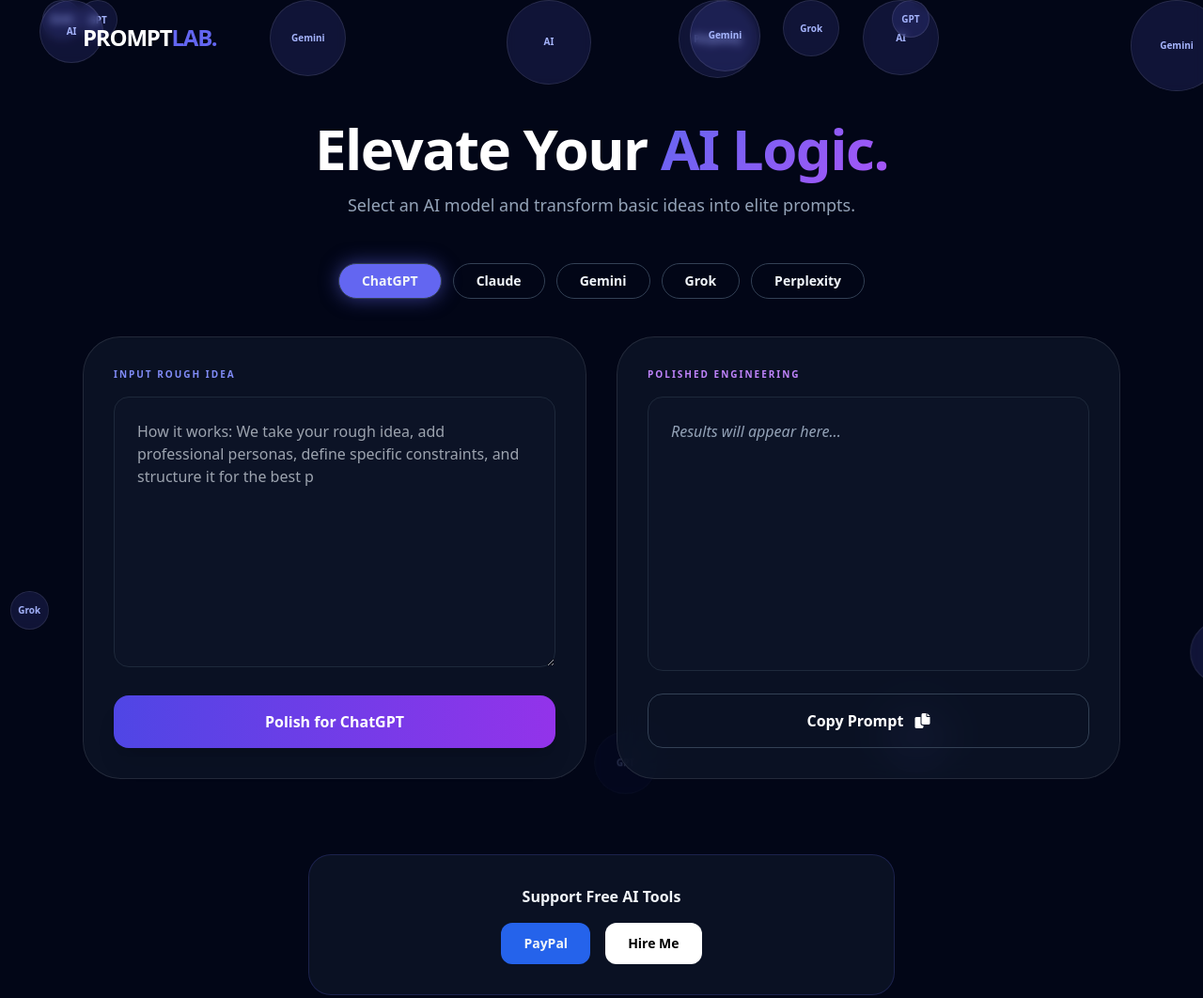
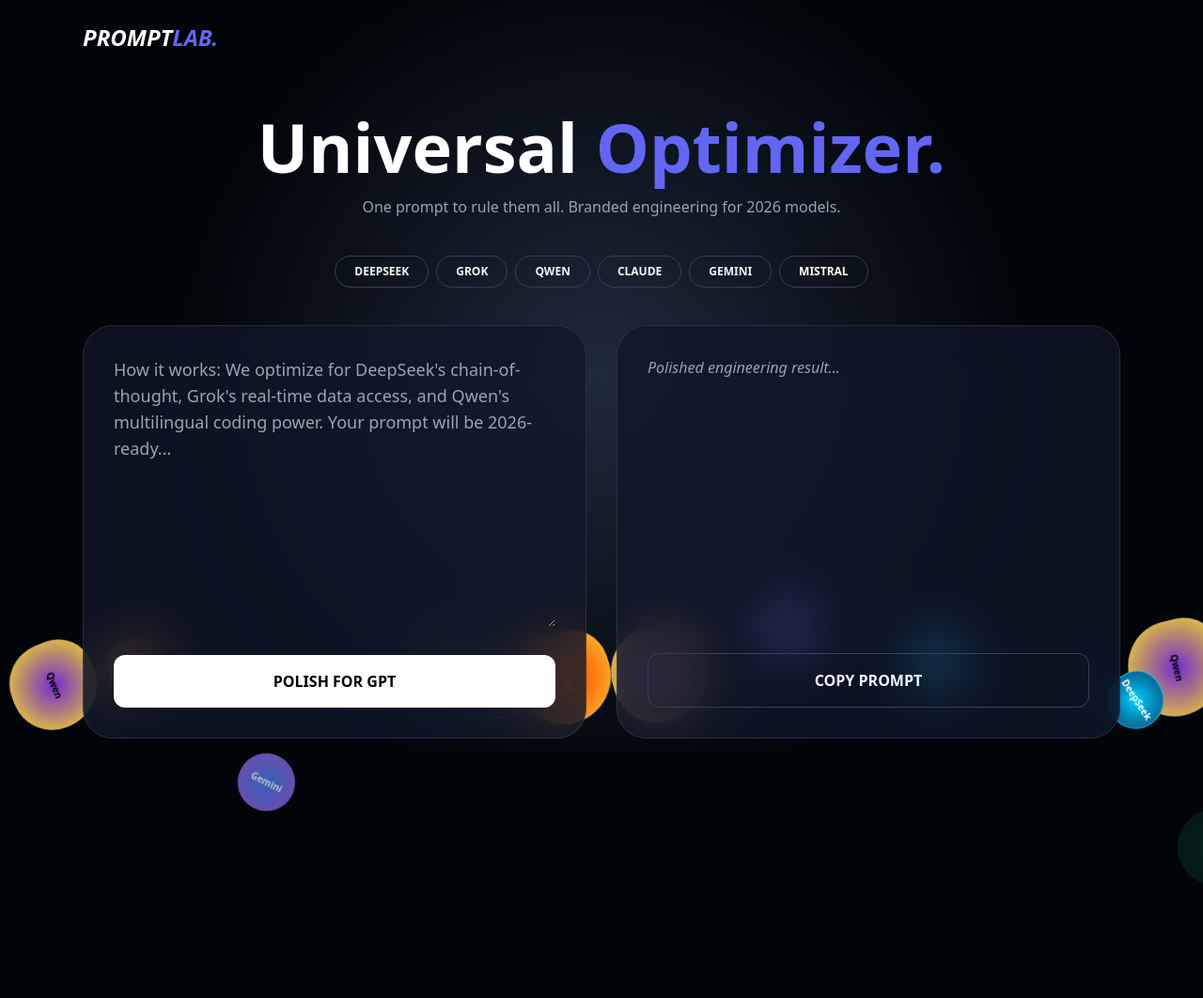
Before and after one commit to soahumv/Prompt-Polisher, a plain HTML site: page index.html in a window 1280 px wide. Shown: the top 1062 px of the page at 94% size. After the commit the page ends 946 px from the top, so only its background shows below. Drawn offline with nearby package versions, Linux system fonts and the light colour scheme.

Commit message:
Update index.html

```diff
--- a/index.html
+++ b/index.html
@@ -3,168 +3,155 @@
 <head>
     <meta charset="UTF-8">
     <meta name="viewport" content="width=device-width, initial-scale=1.0">
-    <title>PromptLab | Interactive AI Polisher</title>
+    <title>PromptLab | Universal AI Polisher</title>
     <script src="https://cdn.tailwindcss.com"></script>
     <link rel="stylesheet" href="https://cdnjs.cloudflare.com/ajax/libs/font-awesome/6.0.0/css/all.min.css">
 
     <style>
-        body {
-            background: #020617;
-            color: #f1f5f9;
-            overflow-x: hidden;
+        :root { --cursor-x: 50%; --cursor-y: 50%; }
+        body { background: #010409; color: #f1f5f9; overflow-x: hidden; margin: 0; }
+
+        /* Dynamic Background */
+        .bg-living {
+            position: fixed; top: 0; left: 0; width: 100%; height: 100%; z-index: -2;
+            background: radial-gradient(circle at var(--cursor-x) var(--cursor-y), #1e293b 0%, #010409 60%);
+            transition: background 0.1s ease;
         }
 
-        /* Floating Bubbles Styling */
+        /* Bubble Base Styles */
         .bubble {
-            position: absolute;
-            border-radius: 50%;
-            background: rgba(99, 102, 241, 0.15);
-            backdrop-filter: blur(5px);
-            border: 1px solid rgba(255, 255, 255, 0.1);
-            pointer-events: none;
-            z-index: -1;
-            animation: float 20s infinite linear;
+            position: absolute; border-radius: 50%; display: flex; align-items: center; justify-content: center;
+            font-weight: 900; font-size: 10px; color: white; pointer-events: none; z-index: -1;
+            backdrop-filter: blur(4px); border: 1px solid rgba(255,255,255,0.1);
+            animation: floatUp 25s infinite linear, wobble 5s infinite ease-in-out;
+            box-shadow: inset 0 0 20px rgba(255,255,255,0.1);
         }
 
-        @keyframes float {
-            0% { transform: translateY(100vh) translateX(0); opacity: 0; }
+        @keyframes floatUp {
+            0% { transform: translateY(110vh) rotate(0deg); opacity: 0; }
             10% { opacity: 1; }
             90% { opacity: 1; }
-            100% { transform: translateY(-20vh) translateX(50px); opacity: 0; }
+            100% { transform: translateY(-20vh) rotate(360deg); opacity: 0; }
         }
 
-        .gradient-brand {
-            background: linear-gradient(135deg, #6366f1 0%, #a855f7 100%);
-            -webkit-background-clip: text;
-            -webkit-text-fill-color: transparent;
+        @keyframes wobble {
+            0%, 100% { border-radius: 50% 50% 50% 50%; }
+            33% { border-radius: 40% 60% 50% 50%; }
+            66% { border-radius: 55% 45% 60% 40%; }
         }
 
-        .glass-card {
-            background: rgba(15, 23, 42, 0.7);
-            backdrop-filter: blur(16px);
-            border: 1px solid rgba(255, 255, 255, 0.1);
-        }
+        /* Brand Specifics */
+        .b-grok { background: radial-gradient(circle, #333 0%, #000 100%); border-color: #fff; box-shadow: 0 0 15px rgba(255,255,255,0.3); }
+        .b-deepseek { background: radial-gradient(circle, #00d4ff 0%, #003366 100%); border-color: #00d4ff; }
+        .b-gemini { background: radial-gradient(circle, #4285f4 0%, #9b51e0 100%); }
+        .b-qwen { background: radial-gradient(circle, #722ed1 0%, #fadb14 100%); color: #000; }
+        .b-claude { background: radial-gradient(circle, #d97706 0%, #fef3c7 100%); color: #78350f; }
+        .b-gpt { background: radial-gradient(circle, #10a37f 0%, #054a3a 100%); }
+        .b-mistral { background: radial-gradient(circle, #ff4500 0%, #fbbf24 100%); }
 
-        .ai-chip.active {
-            background: #6366f1;
-            box-shadow: 0 0 20px rgba(99, 102, 241, 0.5);
-        }
+        .glass-card { background: rgba(15, 23, 42, 0.8); backdrop-filter: blur(25px); border: 1px solid rgba(255, 255, 255, 0.1); }
+        .ai-chip.active { background: white; color: black; box-shadow: 0 0 20px #fff; }
     </style>
 </head>
-<body class="min-h-screen font-sans antialiased relative">
+<body class="min-h-screen relative antialiased">
 
+    <div class="bg-living"></div>
     <div id="bubble-container"></div>
 
-    <nav class="p-6 flex justify-between items-center max-w-6xl mx-auto">
-        <div class="text-2xl font-black tracking-tighter text-white">PROMPT<span class="text-indigo-500">LAB.</span></div>
+    <nav class="p-6 flex justify-between items-center max-w-6xl mx-auto relative z-10">
+        <div class="text-2xl font-black text-white italic">PROMPT<span class="text-indigo-500">LAB.</span></div>
     </nav>
 
-    <header class="text-center py-12 px-4">
-        <h1 class="text-5xl md:text-6xl font-extrabold text-white mb-4 tracking-tight">
-            Elevate Your <span class="gradient-brand">AI Logic.</span>
-        </h1>
-        <p class="text-slate-400 text-lg">Select an AI model and transform basic ideas into elite prompts.</p>
+    <header class="text-center py-10 px-4 relative z-10">
+        <h1 class="text-5xl md:text-7xl font-black text-white mb-4">Universal <span class="text-indigo-500">Optimizer.</span></h1>
+        <p class="text-slate-400">One prompt to rule them all. Branded engineering for 2026 models.</p>
     </header>
 
     <main class="max-w-6xl mx-auto px-6 pb-20 relative z-10">
-        <div class="flex flex-wrap justify-center gap-3 mb-10">
-            <button onclick="selectAI('ChatGPT', this)" class="ai-chip active px-6 py-2 rounded-full border border-slate-700 text-sm font-bold transition-all">ChatGPT</button>
-            <button onclick="selectAI('Claude', this)" class="ai-chip px-6 py-2 rounded-full border border-slate-700 text-sm font-bold transition-all">Claude</button>
-            <button onclick="selectAI('Gemini', this)" class="ai-chip px-6 py-2 rounded-full border border-slate-700 text-sm font-bold transition-all">Gemini</button>
-            <button onclick="selectAI('Grok', this)" class="ai-chip px-6 py-2 rounded-full border border-slate-700 text-sm font-bold transition-all">Grok</button>
-            <button onclick="selectAI('Perplexity', this)" class="ai-chip px-6 py-2 rounded-full border border-slate-700 text-sm font-bold transition-all">Perplexity</button>
+        <div class="flex flex-wrap justify-center gap-2 mb-10">
+            <button onclick="selectAI('DeepSeek', this)" class="ai-chip px-5 py-2 rounded-full border border-slate-700 text-xs font-bold uppercase">DeepSeek</button>
+            <button onclick="selectAI('Grok', this)" class="ai-chip px-5 py-2 rounded-full border border-slate-700 text-xs font-bold uppercase">Grok</button>
+            <button onclick="selectAI('Qwen', this)" class="ai-chip px-5 py-2 rounded-full border border-slate-700 text-xs font-bold uppercase">Qwen</button>
+            <button onclick="selectAI('Claude', this)" class="ai-chip px-5 py-2 rounded-full border border-slate-700 text-xs font-bold uppercase">Claude</button>
+            <button onclick="selectAI('Gemini', this)" class="ai-chip px-5 py-2 rounded-full border border-slate-700 text-xs font-bold uppercase">Gemini</button>
+            <button onclick="selectAI('Mistral', this)" class="ai-chip px-5 py-2 rounded-full border border-slate-700 text-xs font-bold uppercase text-white">Mistral</button>
         </div>
 
         <div class="grid md:grid-cols-2 gap-8">
-            <div class="glass-card p-8 rounded-[2.5rem]">
-                <label class="text-indigo-400 font-bold uppercase text-[10px] tracking-[0.2em] mb-4 block">Input Rough Idea</label>
-                <textarea id="userInput" class="w-full h-72 bg-slate-900/50 border border-slate-800 rounded-2xl p-6 text-white outline-none focus:border-indigo-500 transition-all" placeholder=""></textarea>
-                <button onclick="polishAction()" class="w-full mt-6 bg-gradient-to-r from-indigo-600 to-purple-600 text-white font-bold py-4 rounded-2xl hover:scale-[1.02] transition-transform shadow-xl">
-                    Polish for <span id="targetAI">ChatGPT</span>
-                </button>
+            <div class="glass-card p-8 rounded-[2rem]">
+                <textarea id="userInput" class="w-full h-72 bg-transparent text-white outline-none text-lg" placeholder=""></textarea>
+                <button onclick="polishAction()" class="w-full mt-6 bg-white text-black font-black py-4 rounded-xl hover:bg-indigo-500 hover:text-white transition-all">POLISH FOR <span id="targetAI">GPT</span></button>
             </div>
 
-            <div class="glass-card p-8 rounded-[2.5rem] flex flex-col">
-                <label class="text-purple-400 font-bold uppercase text-[10px] tracking-[0.2em] mb-4 block">Polished Engineering</label>
-                <div id="outputDisplay" class="flex-grow w-full bg-slate-900/50 border border-slate-800 rounded-2xl p-6 text-slate-400 italic overflow-y-auto">Results will appear here...</div>
-                <button id="copyBtn" onclick="copyText()" class="w-full mt-6 border border-slate-700 hover:bg-white hover:text-black text-white font-bold py-4 rounded-2xl transition-all">
-                    Copy Prompt <i class="fa-solid fa-copy ml-2"></i>
-                </button>
+            <div class="glass-card p-8 rounded-[2rem] flex flex-col">
+                <div id="outputDisplay" class="flex-grow text-slate-400 italic overflow-y-auto min-h-[18rem]">Polished engineering result...</div>
+                <button id="copyBtn" onclick="copyText()" class="w-full mt-6 border border-slate-700 py-4 rounded-xl font-bold hover:border-white transition">COPY PROMPT</button>
             </div>
         </div>
     </main>
 
-    <section class="max-w-2xl mx-auto pb-20 px-6">
-        <div class="glass-card p-8 rounded-3xl text-center border-indigo-500/20">
-            <h3 class="font-bold mb-4">Support Free AI Tools</h3>
-            <div class="flex justify-center gap-4">
-                <a href="https://www.paypal.me/sv7958" target="_blank" class="bg-blue-600 px-6 py-3 rounded-xl text-sm font-bold">PayPal</a>
-                <a href="mailto:lucifermorningstar369v@gmail.com" class="bg-white text-black px-6 py-3 rounded-xl text-sm font-bold">Hire Me</a>
-            </div>
-        </div>
-    </section>
+    <script>
+        // 1. Interactive Background Tracking
+        document.addEventListener('mousemove', e => {
+            document.documentElement.style.setProperty('--cursor-x', (e.clientX / window.innerWidth * 100) + '%');
+            document.documentElement.style.setProperty('--cursor-y', (e.clientY / window.innerHeight * 100) + '%');
+        });
 
-    <script>
-        // 1. Create Floating Bubbles
-        const bubbleContainer = document.getElementById('bubble-container');
-        const aiNames = ['GPT', 'Claude', 'Grok', 'Gemini', 'Perplexity', 'AI'];
+        // 2. Branded Bubble Generator
+        const brands = [
+            { name: 'Grok', class: 'b-grok' }, { name: 'DeepSeek', class: 'b-deepseek' },
+            { name: 'Gemini', class: 'b-gemini' }, { name: 'Qwen', class: 'b-qwen' },
+            { name: 'Claude', class: 'b-claude' }, { name: 'GPT', class: 'b-gpt' },
+            { name: 'Mistral', class: 'b-mistral' }
+        ];
 
-        for (let i = 0; i < 15; i++) {
-            const bubble = document.createElement('div');
-            bubble.className = 'bubble flex items-center justify-center text-[10px] font-bold text-indigo-300';
-            const size = Math.random() * 60 + 40 + 'px';
-            bubble.style.width = size;
-            bubble.style.height = size;
-            bubble.style.left = Math.random() * 100 + 'vw';
-            bubble.style.animationDelay = Math.random() * 15 + 's';
-            bubble.innerText = aiNames[Math.floor(Math.random() * aiNames.length)];
-            bubbleContainer.appendChild(bubble);
+        function createBubble() {
+            const container = document.getElementById('bubble-container');
+            const b = brands[Math.floor(Math.random() * brands.length)];
+            const div = document.createElement('div');
+            const size = Math.random() * 60 + 50 + 'px';
+            div.className = `bubble ${b.class}`;
+            div.style.width = div.style.height = size;
+            div.style.left = Math.random() * 100 + 'vw';
+            div.style.animationDuration = (Math.random() * 10 + 20) + 's';
+            div.innerText = b.name;
+            container.appendChild(div);
+            setTimeout(() => div.remove(), 30000);
         }
+        setInterval(createBubble, 1500);
 
-        // 2. Typing Animation for Placeholder
+        // 3. Logic & Typing
         const textarea = document.getElementById('userInput');
-        const textToType = "How it works: We take your rough idea, add professional personas, define specific constraints, and structure it for the best possible AI response...";
-        let index = 0;
+        const textToType = "How it works: We optimize for DeepSeek's chain-of-thought, Grok's real-time data access, and Qwen's multilingual coding power. Your prompt will be 2026-ready...";
+        let i = 0;
+        function type() { if(i < textToType.length) { textarea.placeholder += textToType[i++]; setTimeout(type, 30); } }
+        window.onload = () => { type(); for(let x=0; x<10; x++) createBubble(); };
 
-        function typePlaceholder() {
-            if (index < textToType.length) {
-                textarea.placeholder += textToType.charAt(index);
-                index++;
-                setTimeout(typePlaceholder, 40);
-            }
-        }
-        window.onload = typePlaceholder;
-
-        // 3. Logic Functions
-        let currentAI = 'ChatGPT';
-
-        function selectAI(name, element) {
+        let currentAI = 'GPT';
+        function selectAI(name, el) {
             currentAI = name;
             document.getElementById('targetAI').innerText = name;
             document.querySelectorAll('.ai-chip').forEach(c => c.classList.remove('active'));
-            element.classList.add('active');
+            el.classList.add('active');
         }
 
         function polishAction() {
             const input = document.getElementById('userInput').value;
-            const output = document.getElementById('outputDisplay');
-            if(!input) return alert("Enter a prompt!");
-
-            output.innerHTML = `<span class="animate-pulse">Analyzing logic for ${currentAI}...</span>`;
-
+            if(!input) return;
+            const out = document.getElementById('outputDisplay');
+            out.innerHTML = `<span class="animate-pulse">Reasoning with ${currentAI} DNA...</span>`;
             setTimeout(() => {
-                output.innerText = `[System: Act as ${currentAI} Expert]\n\nContext: ${input}\n\nOptimization: Please provide a structured, high-density response focused on accuracy and professional tone. Avoid conversational filler.`;
-                output.classList.remove('italic', 'text-slate-400');
-                output.classList.add('text-white');
+                out.innerText = `[Expert Mode: ${currentAI}]\n\nTask: ${input}\n\nStrict Requirements:\n- Precision-engineered for ${currentAI} architecture.\n- Detailed logical steps.\n- Professional & Actionable output.`;
+                out.classList.remove('italic', 'text-slate-400');
+                out.classList.add('text-white');
             }, 1000);
         }
 
         function copyText() {
-            const text = document.getElementById('outputDisplay').innerText;
-            navigator.clipboard.writeText(text);
+            navigator.clipboard.writeText(document.getElementById('outputDisplay').innerText);
             const btn = document.getElementById('copyBtn');
-            btn.innerText = "Copied! ✓";
-            setTimeout(() => btn.innerText = "Copy Prompt", 2000);
+            btn.innerText = "COPIED!";
+            setTimeout(() => btn.innerText = "COPY PROMPT", 2000);
         }
     </script>
 </body>
```
